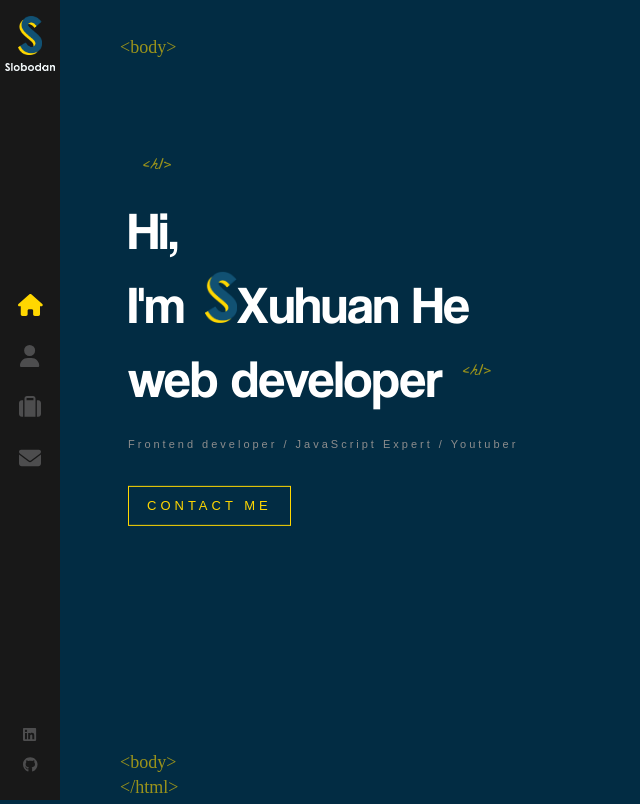
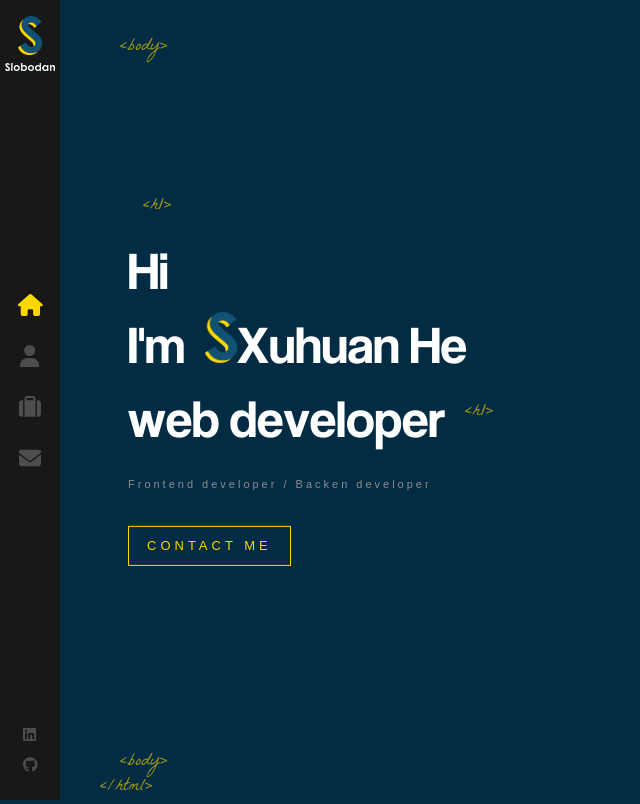
Before and after one commit to xuhuanhe/React-Portfolio, a React (Create React App) app: page / in a window 1280 px wide. Shown: the whole page, without its empty margins (0-640 px from the left). Built offline with nearby package versions, Linux system fonts and the light colour scheme.

Commit message:
Added Home page

```diff
--- /dev/null
+++ b/src/components/AnimatedLetters/index.js
@@ -0,0 +1,15 @@
+import './index.scss'
+
+const AnimatedLetters = ({ letterClass, strArray, idx }) => {
+  return (
+    <span>
+      {strArray.map((char, i) => (
+        <span key={char + i} className={`${letterClass} _${i + idx}`}>
+          {char}
+        </span>
+      ))}
+    </span>
+  )
+}
+
+export default AnimatedLetters
--- /dev/null
+++ b/src/components/AnimatedLetters/index.scss
@@ -0,0 +1,26 @@
+.text-animate {
+    display: inline-block;
+    opacity: 0;
+    animation: bounceIn;
+    animation-duration: 1s;
+    animation-delay: 1s;
+    animation-fill-mode: forwards;
+    min-width: 10px;
+  }
+
+  .text-animate-hover {
+    min-width: 10px;
+    display: inline-block;
+    animation-fill-mode: both;
+
+    &:hover {
+      animation: rubberBand 1s;
+      color: #ffd700;
+    }
+  }
+
+  @for $i from 1 through 35 {
+    .text-animate._#{$i} {
+      animation-delay: #{$i / 10}s;
+    }
+  }
--- a/src/components/Home/index.js
+++ b/src/components/Home/index.js
@@ -1,17 +1,39 @@
 import LogoTitle from '../../assets/images/logo-s.png';
 import { Link } from 'react-router-dom'
 import './index.scss';
+import { useEffect, useState } from 'react';
+import AnimatedLetters from '../AnimatedLetters';
+
 const Home = () => {
+    const [letterClass, setLetterClass] = useState('text-animate')
+    const nameArray = ['X', 'u', 'h', 'u', 'a', 'n', ' ', 'H', 'e']
+    const jobArray = ['w', 'e', 'b',' ', 'd', 'e', 'v', 'e', 'l', 'o', 'p', 'e', 'r']
+
+    useEffect(() => {
+        return setTimeout(() => {
+          setLetterClass('text-animate-hover')
+        }, 4000)
+      }, [])
+
     return(
         <div className="container home-page">
             <div className="text-zone">
-                <h1>Hi, <br /> I'm
+                <h1>
+                <span className={letterClass}>H</span>
+                <span className={`${letterClass} _12`}>i</span>
+                <br />
+                <span className={`${letterClass} _13`}>I</span>
+                <span className={`${letterClass} _14`}>'m</span>
                 <img src={LogoTitle} alt="developer" />
-                Xuhuan He
+                <AnimatedLetters letterClass={letterClass}
+                strArray={nameArray}
+                idx={15} />
                 <br />
-                web developer
+                <AnimatedLetters letterClass={letterClass}
+                strArray={jobArray}
+                idx={22} />
                 </h1>
-                <h2>Frontend developer / JavaScript Expert / Youtuber</h2>
+                <h2>Frontend developer / Backen developer</h2>
                 <Link to="contact" className='flat-button'>CONTACT ME</Link>
             </div>
         </div>
--- a/src/components/Layout/index.scss
+++ b/src/components/Layout/index.scss
@@ -1,31 +1,34 @@
-.page{
+.page {
     width: 100%;
     height: 100%;
     position: absolute;
-}
+  }
 
-.top-tags{
+  .top-tags {
     bottom: auto;
     top: 35px;
-}
+  }
 
-.tags{
+  .tags {
     color: #ffd700;
     opacity: 0.6;
     position: absolute;
     bottom: 0;
     left: 120px;
     font-size: 18px;
-    font-family: 'La Bella Aura';
-}
-.bottm-tag-html{
+    font-family: 'La Belle Aurore', cursive;
+  }
+
+  .bottom-tag-html {
     margin-left: -20px;
-}
-.container{
+  }
+
+  .container {
     width: 100%;
     will-change: contents;
     height: 90%;
-    min-height: absolute;
+    min-height: 566px;
+    position: absolute;
     opacity: 0;
     top: 5%;
     margin: 0 auto;
@@ -33,4 +36,80 @@
     transform-style: preserve-3d;
     animation: fadeIn 1s forwards;
     animation-delay: 1s;
-}
+  }
+
+  .container.contact-page,
+  .container.about-page,
+  .container.portfolio-page {
+
+      h1 {
+        font-size: 53px;
+        font-family: 'Coolvetica';
+        color: #ffd700;
+        font-weight: 400;
+        margin-top: 0;
+        position: relative;
+        margin-bottom: 40px;
+        left: -10px;
+
+        &:before {
+          content: '<h1>';
+          font-family: 'La Belle Aurore', cursive;
+          color: #ffd700;
+          font-size: 18px;
+          position: absolute;
+          margin-top: -10px;
+          left: -10px;
+          opacity: 0.6;
+          line-height: 18px;
+        }
+
+        &:after {
+          content: '<h1/>';
+          font-family: 'La Belle Aurore', cursive;
+          color: #ffd700;
+          font-size: 18px;
+          line-height: 18px;
+          position: absolute;
+          left: -30px;
+          bottom: -20px;
+          margin-left: 20px;
+          opacity: 0.6;
+        }
+      }
+
+      p {
+        font-size: 13px;
+        color: #fff;
+        font-family: sans-serif;
+        font-weight: 300;
+        max-width: fit-content;
+        animation: pulse 1s;
+        &:nth-of-type(1) {
+          animation-delay: 1.1s;
+        }
+        &:nth-of-type(2) {
+          animation-delay: 1.2s;
+        }
+        &:nth-of-type(3) {
+          animation-delay: 1.3s;
+        }
+      }
+
+    .text-zone {
+      position: absolute;
+      left: 10%;
+      top: 50%;
+      transform: translateY(-50%);
+      width: 35%;
+      vertical-align: middle;
+      display: table-cell;
+      max-height: 90%;
+    }
+
+    .text-animate-hover {
+      &:hover {
+        color: #fff;
+      }
+    }
+  }
--- a/src/index.js
+++ b/src/index.js
@@ -1,18 +1,19 @@
 import React from 'react';
-import ReactDOM from 'react-dom/client';
+import ReactDOM from 'react-dom';
 import './index.css';
 import App from './App';
 import reportWebVitals from './reportWebVitals';
 import { BrowserRouter } from 'react-router-dom';
 
-const root = ReactDOM.createRoot(document.getElementById('root'));
-root.render(
+ReactDOM.render(
   <React.StrictMode>
     <BrowserRouter>
       <App />
     </BrowserRouter>
-  </React.StrictMode>
-);
+    ,
+  </React.StrictMode>,
+  document.getElementById('root')
+)
 
 // If you want to start measuring performance in your app, pass a function
 // to log results (for example: reportWebVitals(console.log))
```
